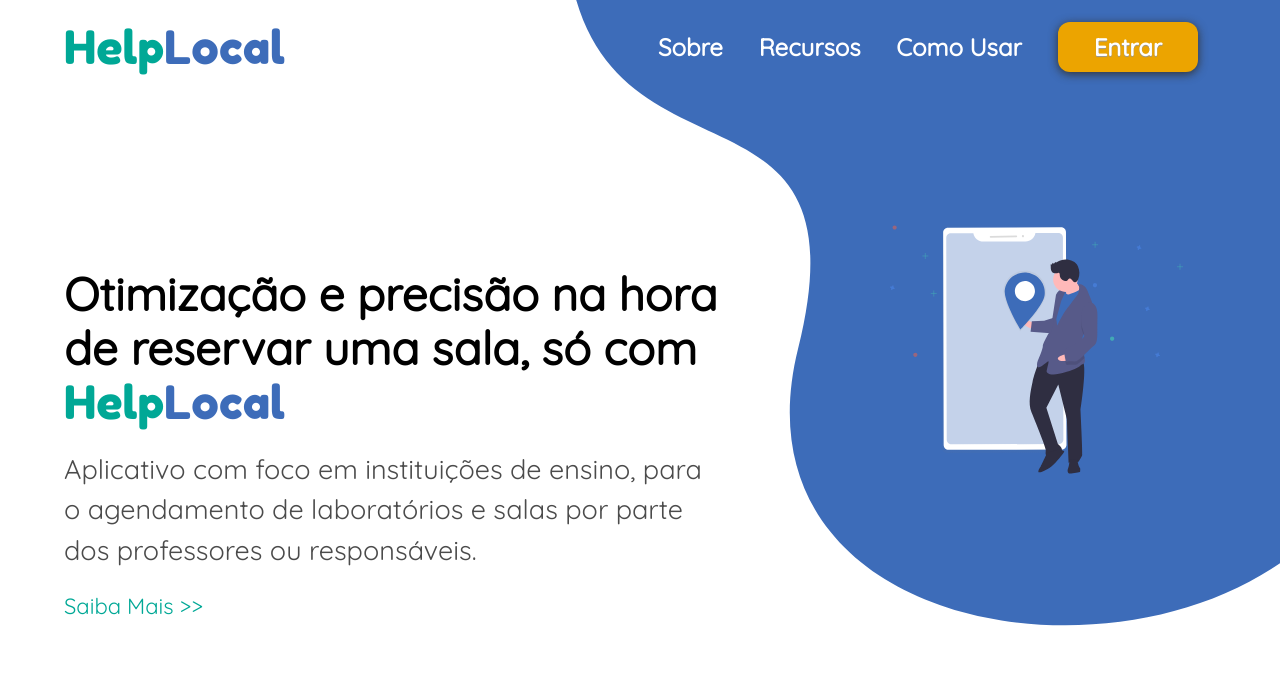
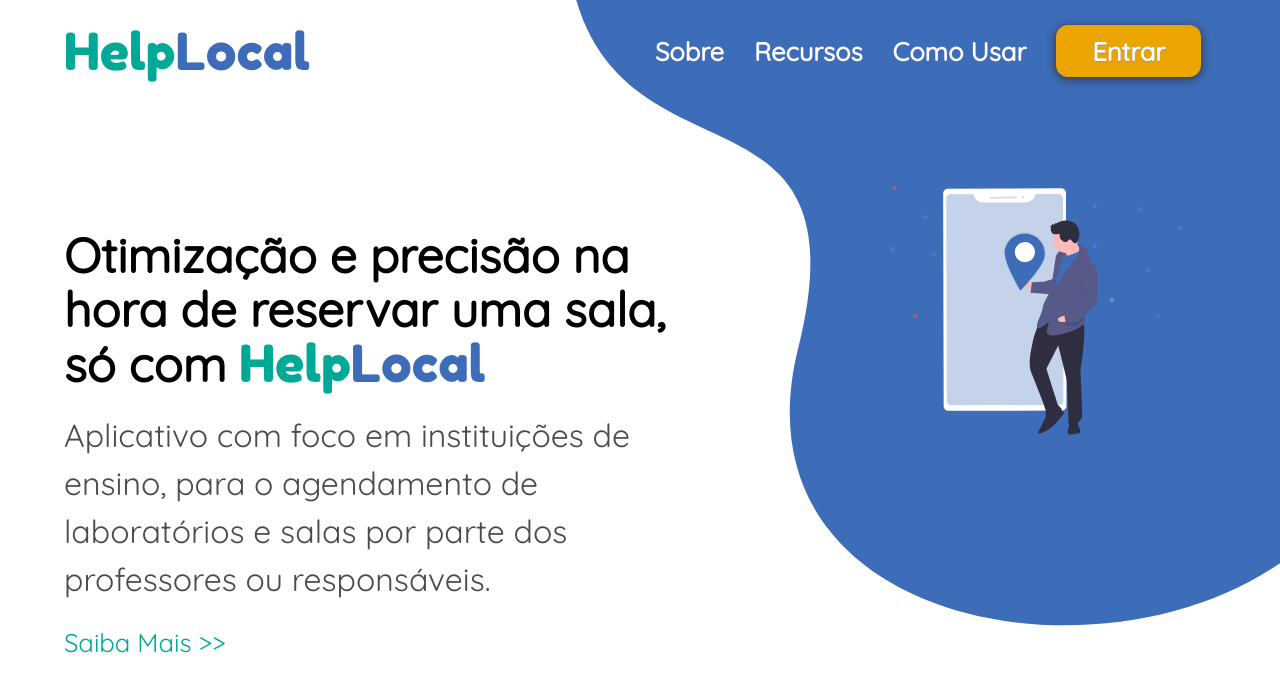
Before and after one commit to rign0002/Hackathon-Sebrae, a PHP site: page / in a window 1280 px wide. Shown: the top 692 px of the page. Run offline with PHP 8.4, Linux system fonts and the light colour scheme.

Commit message:
codigo pra deixar mais responsivo

```diff
--- a/css/style.css
+++ b/css/style.css
@@ -76,7 +76,7 @@ body {
 #lista-navegacao li {
     color: white;
     font-weight: 900;
-    font-size: 24px;
+    font-size: 1.6rem;
 
 }
 
@@ -95,14 +95,14 @@ body {
 ***********************************/
 
 #titulo1 > h1{
-    font-size: 46px;
+    font-size: 3rem;
     line-height: 54px;
     margin-bottom: 3%;
     min-width: 500px;
 }
 
 #titulo1 > p:first-of-type {
-    font-size: 27px;
+    font-size: 2rem;
     font-weight: 100;
     margin-bottom: 3%;
     color: rgb(75, 75, 75);
@@ -110,7 +110,7 @@ body {
 
 #titulo1 > p:last-of-type {
     color: #00A896;
-    font-size: 22px;
+    font-size: 1.6rem;
 }
 
 #photo-inicial {
@@ -127,7 +127,7 @@ body {
 ***********************************/
 
 .help-local {
-    font-size: 46px;
+    font-size: 3.2rem;
     font-family: 'Fredoka One';
     font-weight: 100;
 }
@@ -146,3 +146,17 @@ body {
 /***********************************
             MEDIA QUERIES
 ***********************************/
+
+@media (max-width: 1200px) {
+    html {
+        font-size: 14px;
+        line-height: 1.4;
+   }
+}
+
+@media (max-width: 800px) {
+    html {
+        font-size: 12px;
+        line-height: 1.3;
+    }
+}
```
